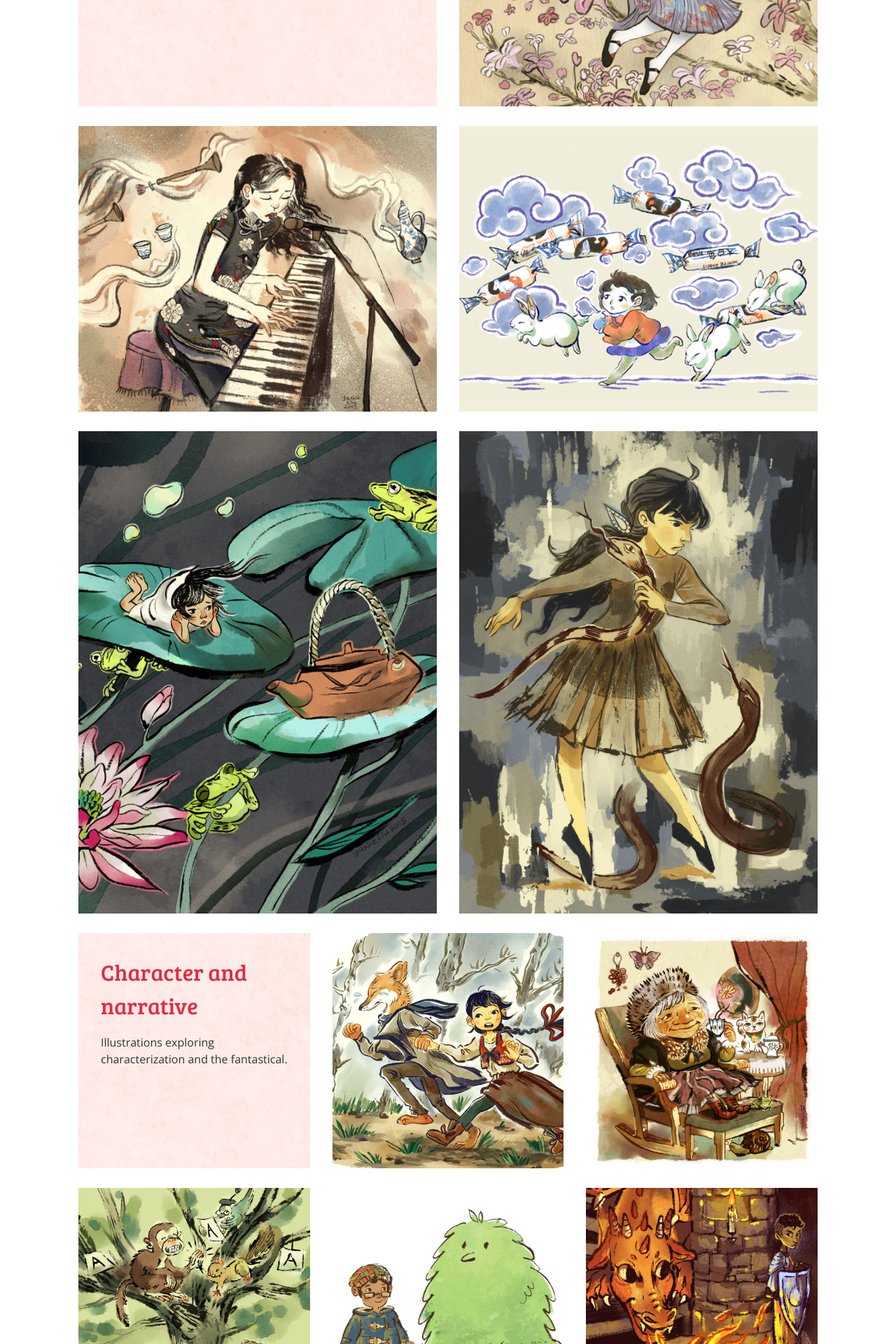
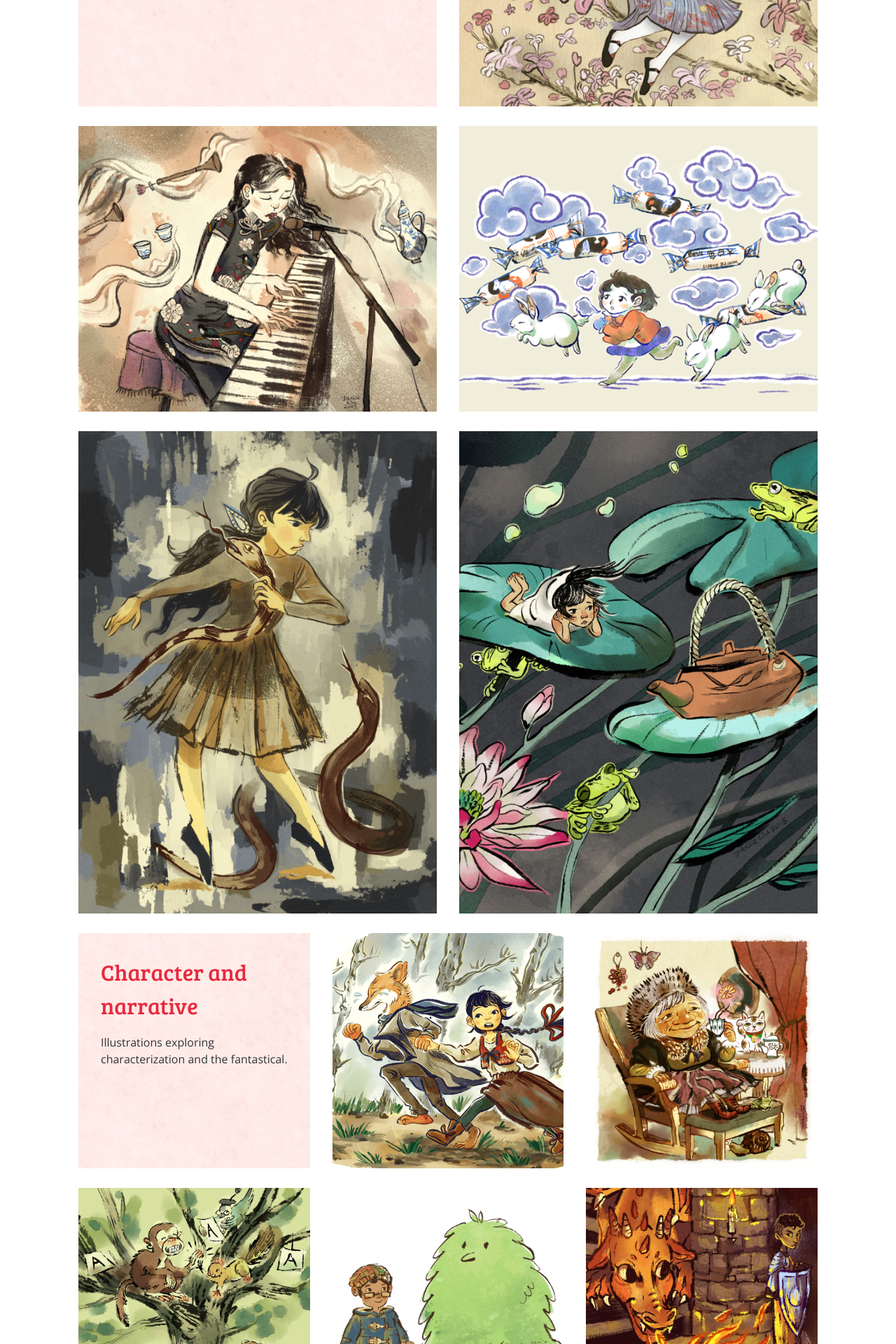
Before and after one commit to flutterdoodle/flutterdoodle.github.io, a Jekyll site: the page built from illustrations.html, in a window 1280 px wide. Shown: the part 477-2397 px from the top of the page at 70% size. Built offline with Jekyll 4.4.1, drawn with Linux system fonts in a browser that asks for light colours; nearby versions of some CDN libraries.

Commit message:
Update illustrations.html

```diff
--- a/illustrations.html
+++ b/illustrations.html
@@ -16,12 +16,12 @@ series:
       - thumb: /img/illustrations/concept-runrabbit-th.png
         full: /img/illustrations/concept-runrabbit.png
         desc: Run, White Rabbit, Run (Looseleaf Magazine)
+      - thumb: /img/illustrations/innersnakes.png
+        full: /img/illustrations/innersnakes.png
+        desc: Inner Demons
       - thumb: /img/illustrations/inktoberlilies.png
         full: /img/illustrations/inktoberlilies.png
         desc: Lilies
-      - thumb: /img/illustrations/innersnakes.png
-        full: /img/illustrations/innersnakes.png
-        desc: Inner Demons
   - title: Character and narrative
     description: Illustrations exploring characterization and the fantastical.
     thirds: true
```
